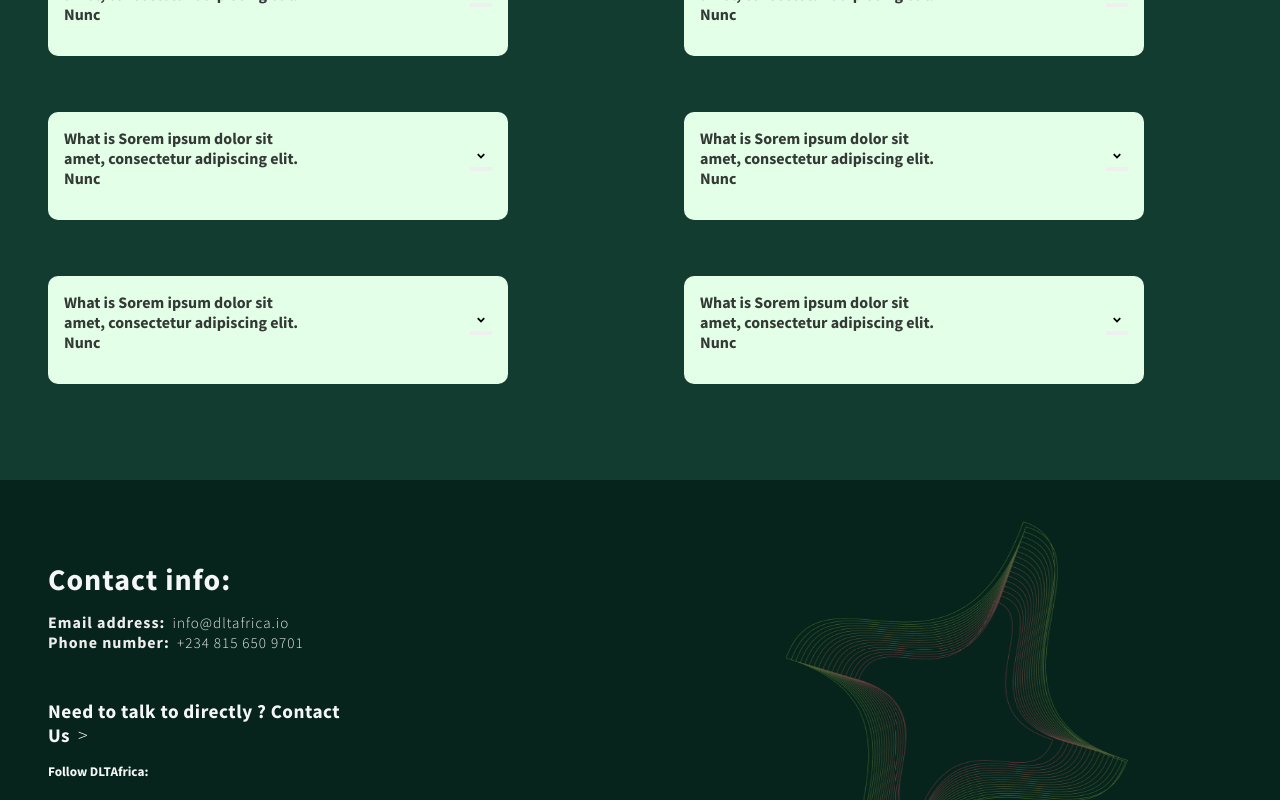
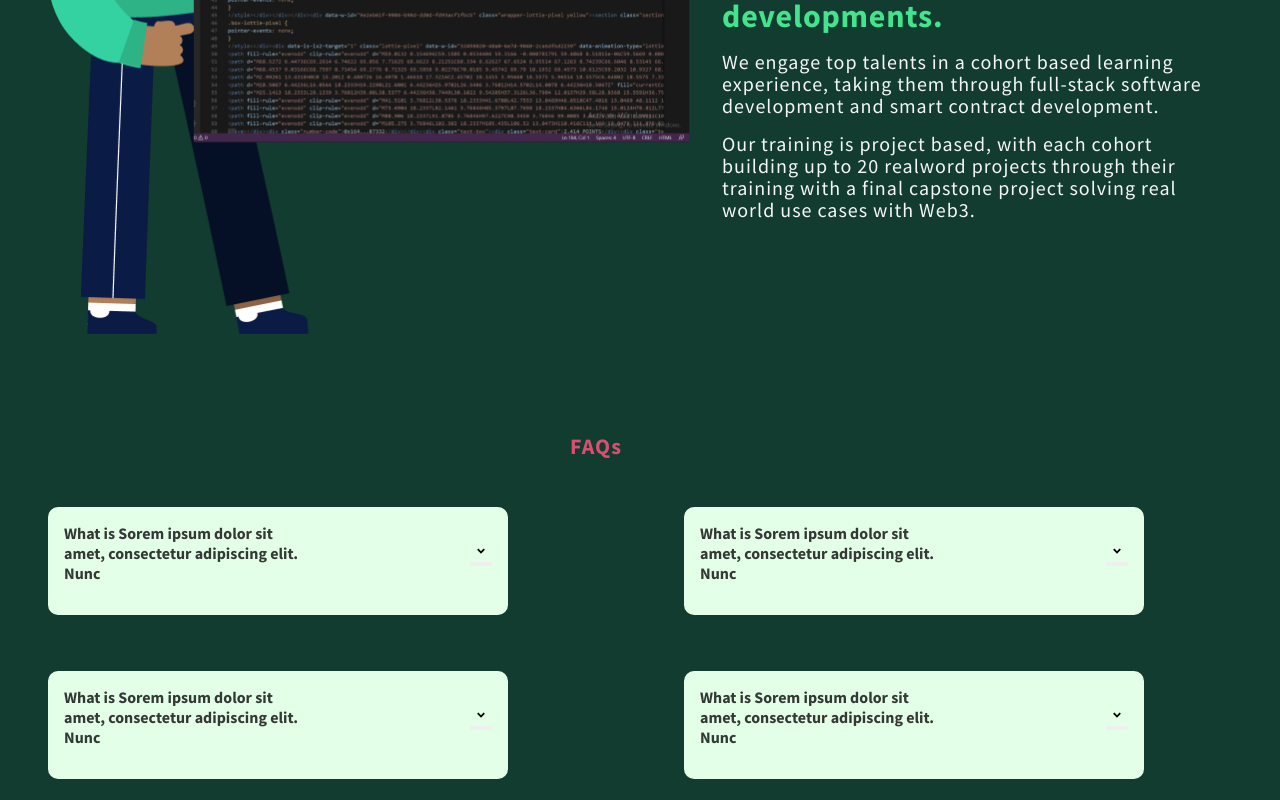
Before and after one commit to Mentor-Ntech/DLT-Website, a React (Create React App) app: page /about in a window 1280 px wide. Shown: the part 580-1380 px from the top of the page. Built offline with nearby package versions, Linux system fonts and the light colour scheme; no server answers.

Commit message:
HomeLayout component added

```diff
--- a/src/App.jsx
+++ b/src/App.jsx
@@ -2,14 +2,16 @@ import { Route, Routes } from "react-router-dom";
 
 import { Congrat, Contact, JoinUs, OurTeam, NotFound } from "./pages";
 import Home from "./Home/Home";
-import Layout from "./component/Layout";
+import { Layout, HomeLayout } from "./component/index";
 
 const App = () => {
   return (
     <>
       <Routes>
+        <Route element={<HomeLayout />}>
+          <Route exact path="/" element={<Home />} />
+        </Route>
         <Route element={<Layout />}>
-          <Route exact path="/" element={<Home />} />
           <Route exact path="/team" element={<OurTeam />} />
           <Route exact path="/contact" element={<Contact />} />
           <Route exact path="/join" element={<JoinUs />} />
--- a/src/component/Footer/Footer.scss
+++ b/src/component/Footer/Footer.scss
@@ -47,7 +47,8 @@
         letter-spacing: 0.5px;
         font-size: 1.2rem;
         font-weight: 700;
-        padding-bottom: 1rem;
+        margin-bottom: 1rem;
+        width: 100%;
 
         @media screen and (min-width: 2000px) {
           font-size: 2rem;
--- /dev/null
+++ b/src/component/Layouts/HomeLayout.jsx
@@ -0,0 +1,15 @@
+import { Outlet } from "react-router-dom";
+import { FAQs, Navbar, Footer } from "../index";
+
+const HomeLayout = () => {
+  return (
+    <>
+      <Navbar />
+      <Outlet />
+      <FAQs />
+      <Footer />
+    </>
+  );
+};
+
+export default HomeLayout;
--- a/src/component/Layout.jsx
+++ b/src/component/Layouts/Layout.jsx
@@ -1,12 +1,13 @@
-import { FAQs, Navbar, Footer } from "./index";
-import React from "react";
+import { FAQs, Navbar, Footer } from "../index";
 import { Outlet } from "react-router-dom";
+import { About } from "../../homepage/index";
 
 const Layout = () => {
   return (
     <>
       <Navbar />
       <Outlet />
+      <About />
       <FAQs />
       <Footer />
     </>
--- a/src/component/index.js
+++ b/src/component/index.js
@@ -1,3 +1,5 @@
 export { default as Navbar } from "./Navbar/Navbar";
 export { default as Footer } from "./Footer/Footer";
 export { default as FAQs } from "./FAQ/FAQs";
+export { default as HomeLayout } from "./Layouts/HomeLayout";
+export { default as Layout } from "./Layouts/Layout";
```
